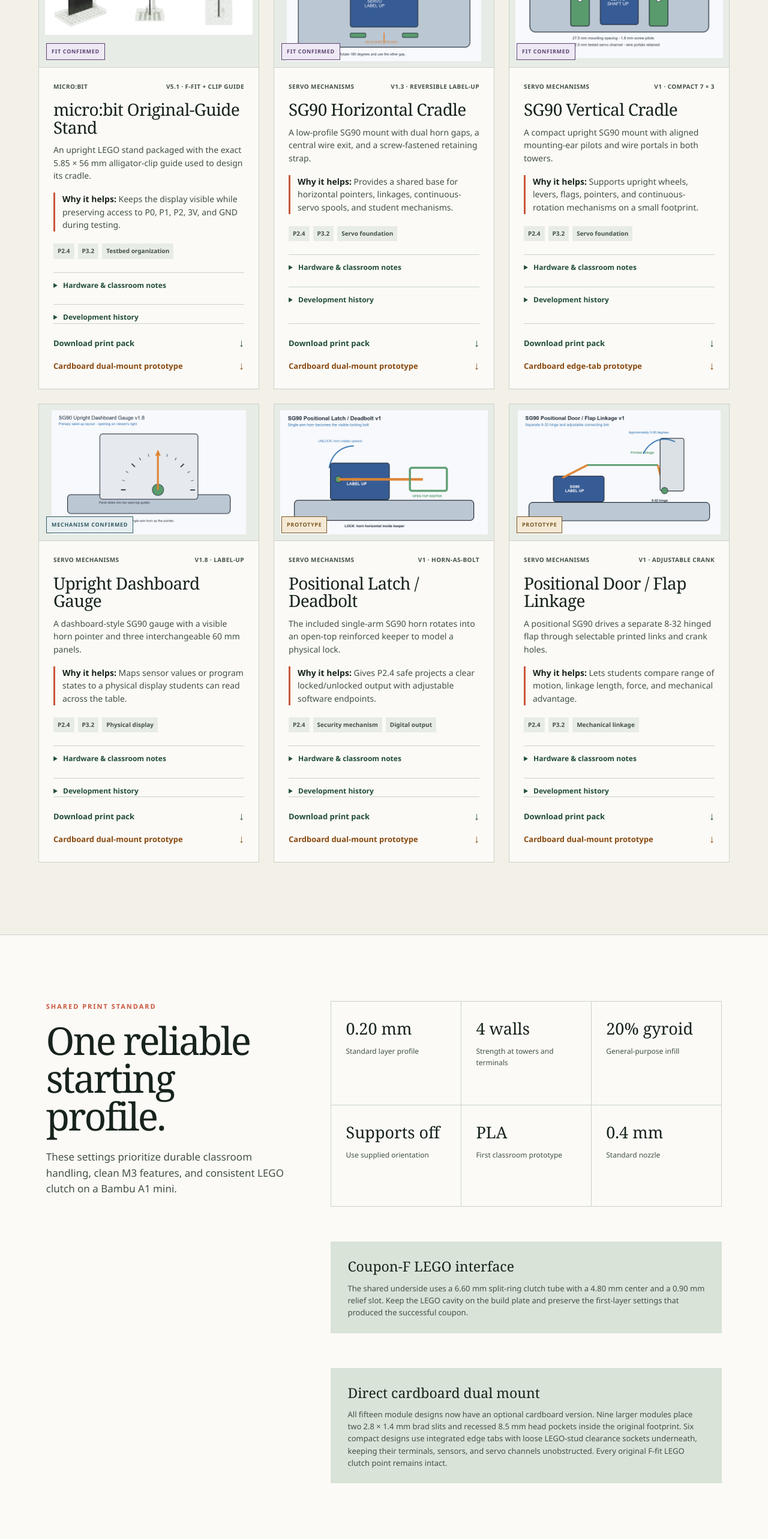
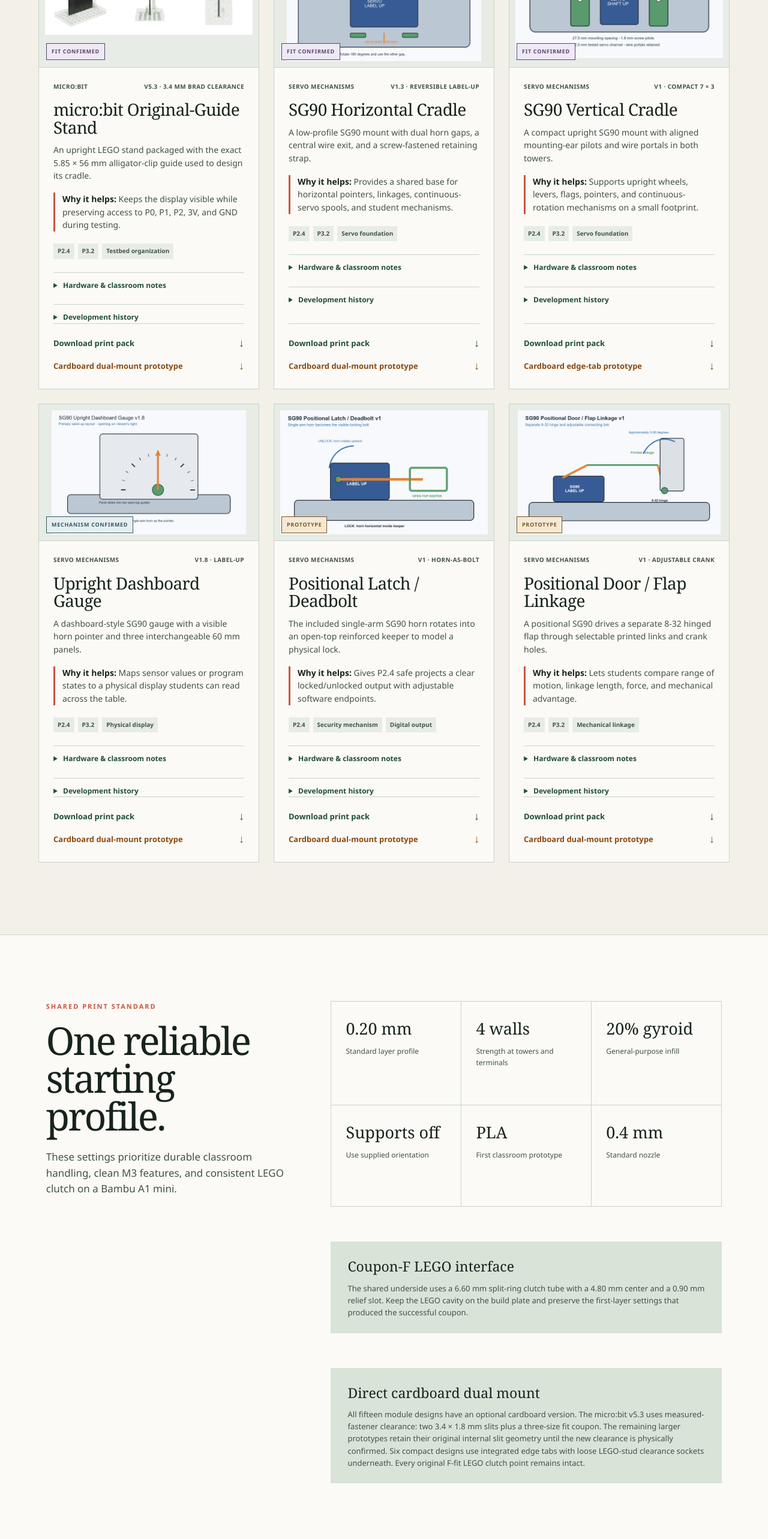
Before and after one commit to spartandesign/lego-module-library, a Next.js app: page / in a window 1280 px wide. Shown: the part 4400-6966 px from the top of the page at 60% size. Built offline with nearby package versions, Linux system fonts and the light colour scheme.

Commit message:
Correct microbit brass fastener clearance

```diff
--- a/app/ModuleLibrary.tsx
+++ b/app/ModuleLibrary.tsx
@@ -207,7 +207,7 @@
   {
     id: "microbit",
     title: "micro:bit Original-Guide Stand",
-    version: "v5.1 · F-fit + clip guide",
+    version: "v5.3 · 3.4 mm brad clearance",
     category: "micro:bit",
     status: "Fit confirmed",
     statusTone: "fit",
@@ -216,11 +216,11 @@
     learning: "Keeps the display visible while preserving access to P0, P1, P2, 3V, and GND during testing.",
     projectFit: ["P2.4", "P3.2", "Testbed organization"],
     hardware: ["micro:bit", "Included 56 mm clip guide STL"],
-    parts: ["Exact-guide LEGO stand", "Microbit Alligator Clip Guide v2", "Attribution notice"],
-    teacherNote: "The included guide measures 5.85 × 56.0 × 11.2 mm and drops into the stand's continuous 56.8 mm cradle. Its CC BY-SA attribution is included in the download.",
+    parts: ["Exact-guide LEGO stand", "Microbit Alligator Clip Guide v2", "3.2 / 3.4 / 3.6 mm brad coupon"],
+    teacherNote: "The guide fit and Coupon-F underside are unchanged. Cardboard v5.3 enlarges the measured-fastener opening to 3.4 × 1.8 mm and includes a three-size coupon.",
     studentTip: "Slide the micro:bit into the guide first, then lower both into the stand with the LED display facing the open front.",
     download: "/downloads/microbit-original-guide-stand-v5-1.zip",
-    cardboardDownload: "/downloads/microbit-original-guide-stand-v5-2-dual-mount-3dot.zip",
+    cardboardDownload: "/downloads/microbit-original-guide-stand-v5-3-dual-mount-3p4.zip",
   },
   {
     id: "servo-horizontal",
@@ -354,7 +354,9 @@
   ],
   microbit: [
     { version: "v3-v5", problem: "Estimated guide orientation and pockets did not match the original printed guide.", change: "Measured the actual guide mesh and built a continuous 6.7 x 56.8 mm open-top cradle.", result: "The stand now matches the exact 5.85 x 56 x 11.2 mm guide geometry.", state: "Superseded" },
-    { version: "v5.1", problem: "The exact-guide stand still used the earlier LEGO underside.", change: "Added the Coupon-F underside and bundled the exact guide with its attribution.", result: "Current fit-confirmed recommendation; pilot the final combined stand once.", state: "Current" },
+    { version: "v5.1", problem: "The exact-guide stand still used the earlier LEGO underside.", change: "Added the Coupon-F underside and bundled the exact guide with its attribution.", result: "Guide and LEGO fit recommendation retained.", state: "Superseded" },
+    { version: "v5.2", problem: "The first cardboard version used a 2.8 × 1.4 mm slit.", change: "Added two internal recessed brad locations without changing the LEGO underside.", result: "Physical test failed: the measured 3.0 mm fastener legs would not pass through the printed opening.", state: "Superseded" },
+    { version: "v5.3", problem: "The cardboard fastener opening was undersized for the classroom brass fastener.", change: "Enlarged both slits to 3.4 × 1.8 mm and added a 3.2 / 3.4 / 3.6 mm fit coupon.", result: "Current recommendation; revised slit fit requires physical confirmation.", state: "Current" },
   ],
   "servo-horizontal": [
     { version: "Coupon-v1.2", problem: "The servo body fit at 12.4 mm, but it could slide out and wire routing forced one orientation.", change: "Added retention, larger horn-side gaps, and wire exits at both ends.", result: "Body width and 1.8 mm pilot dimensions were physically confirmed.", state: "Superseded" },
@@ -622,7 +624,7 @@
         </div>
         <div className="fit-callout dual-mount-callout">
           <strong>Direct cardboard dual mount</strong>
-          <p>All fifteen module designs now have an optional cardboard version. Nine larger modules place two 2.8 × 1.4 mm brad slits and recessed 8.5 mm head pockets inside the original footprint. Six compact designs use integrated edge tabs with loose LEGO-stud clearance sockets underneath, keeping their terminals, sensors, and servo channels unobstructed. Every original F-fit LEGO clutch point remains intact.</p>
+          <p>All fifteen module designs have an optional cardboard version. The micro:bit v5.3 uses measured-fastener clearance: two 3.4 × 1.8 mm slits plus a three-size fit coupon. The remaining larger prototypes retain their original internal slit geometry until the new clearance is physically confirmed. Six compact designs use integrated edge tabs with loose LEGO-stud clearance sockets underneath. Every original F-fit LEGO clutch point remains intact.</p>
         </div>
       </section>
 
```
Also changed, not shown: 1 other file (tests, documents, lock files or other folders).
